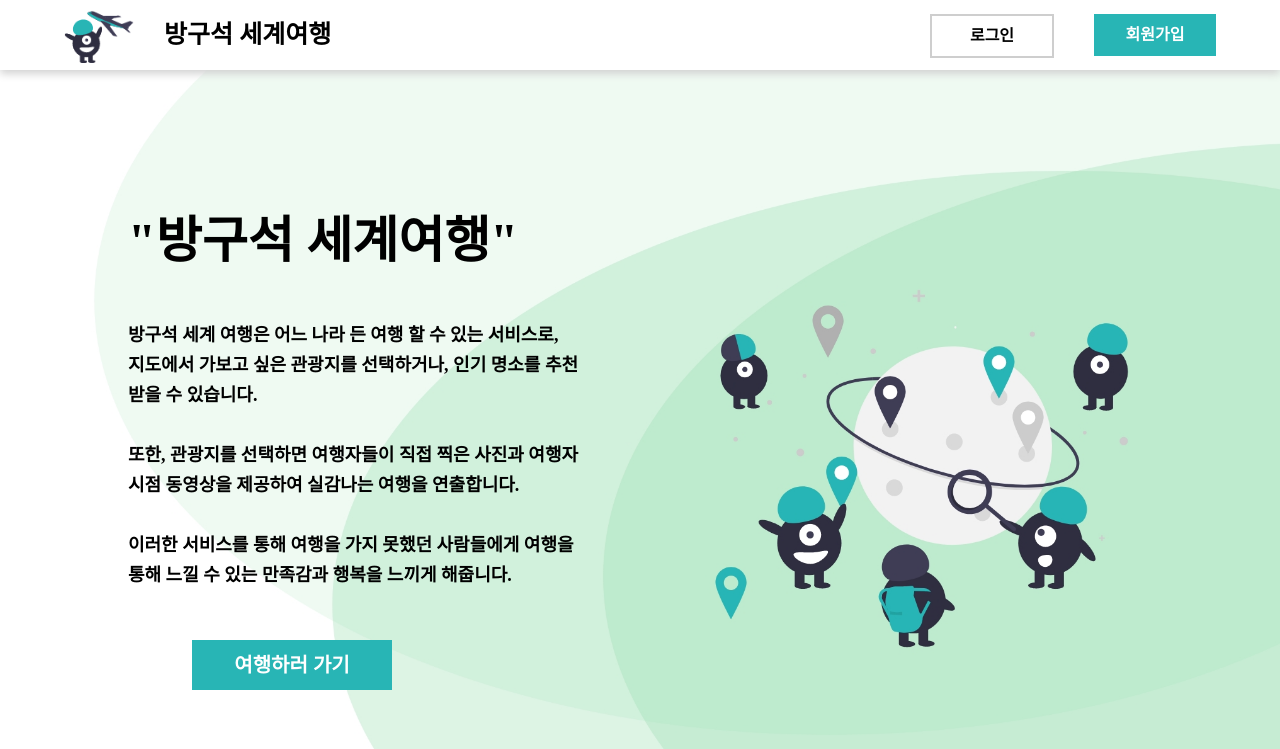
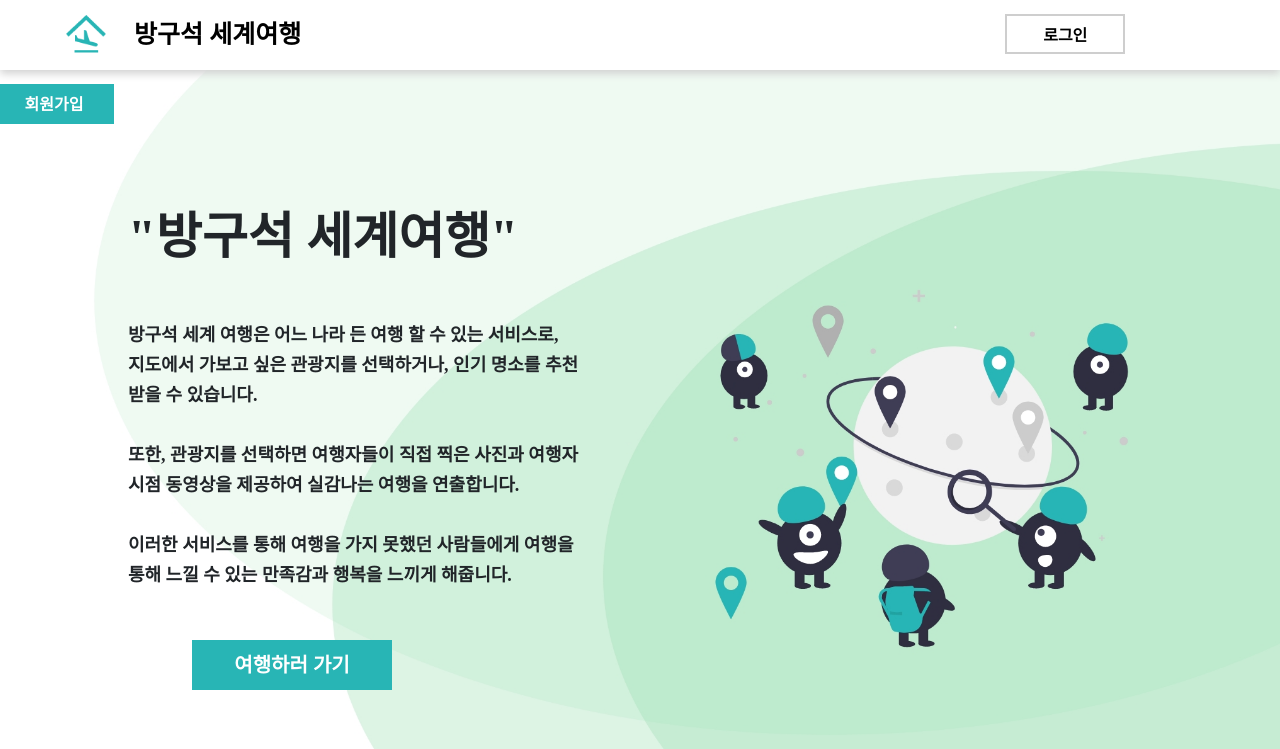
Before and after one commit to Trovider/online_travel, a Django app: page / in a window 1280 px wide. Shown: the top 749 px of the page. Run offline with Django 3.2, Linux system fonts and the light colour scheme; some libraries are stand-ins or nearby versions.

Commit message:
로고 변경

```diff
--- a/static/login.css
+++ b/static/login.css
@@ -19,10 +19,10 @@
     position: relative;
     z-index:100;
 }
-.logo{
-    width: 70px;
+.icon{
+    width: 40px;    height: 40px;
+    margin-top: 15px;
     margin-left: 5%;
-    padding-top: 10px;
     box-sizing: border-box;
     float: left;
 }
--- a/static/main.css
+++ b/static/main.css
@@ -21,10 +21,10 @@
 .wrap_mainimg{
     z-index:1;
 }
-.logo{
-    width: 70px;
+.icon{
+    width: 40px;    height: 40px;
+    margin-top: 15px;
     margin-left: 5%;
-    padding-top: 10px;
     box-sizing: border-box;
     float: left;
 }
--- a/static/navbar.css
+++ b/static/navbar.css
@@ -21,10 +21,10 @@
 .wrap_mainimg{
     z-index:1;
 }
-.logo{
-    width: 70px;
+.icon{
+    width: 40px;    height: 40px;
+    margin-top: 15px;
     margin-left: 5%;
-    padding-top: 10px;
     box-sizing: border-box;
     float: left;
 }
--- a/static/signup.css
+++ b/static/signup.css
@@ -19,10 +19,10 @@
     position: relative;
     z-index:100;
 }
-.logo{
-    width: 70px;
+.icon{
+    width: 40px;    height: 40px;
+    margin-top: 15px;
     margin-left: 5%;
-    padding-top: 10px;
     box-sizing: border-box;
     float: left;
 }
--- a/templates/common/login.html
+++ b/templates/common/login.html
@@ -5,6 +5,7 @@
 <html lang="ko">
 <head>
     <meta charset="utf-8">
+    <link rel="stylesheet" href="https://maxcdn.bootstrapcdn.com/bootstrap/4.0.0/css/bootstrap.min.css" integrity="sha384-Gn5384xqQ1aoWXA+058RXPxPg6fy4IWvTNh0E263XmFcJlSAwiGgFAW/dAiS6JXm" crossorigin="anonymous">
     <link rel="stylesheet" type="text/css" href="{% static 'login.css' %}">
     <title>방구석 세계여행</title>
 </head>
@@ -12,13 +13,14 @@
 <form method="post" class="post-form" action="{% url 'common:login' %}">
     {% csrf_token %}
     <div class="nav">
-        <a href="{% url 'main' %}"><img class="logo" src="{% static 'img/main_logo.png' %}" alt="My Image"></a>
+        <a href="{% url 'online_travel:index' %}" style="margin-left: 5%;"><img class="icon" src="{% static 'img/main_icon.png' %}" alt="My Image"></a>
         <div class="title"><a href="{% url 'main' %}">방구석 세계여행</a></div>
     </div>
 
     <div class="wrap_login">
         <div class="little_wrap">
             <div class="font_login"><div class="color">Login to your account</div><div>and get connected!</div></div>
+            <center>
             <div class="form-group">
                 <input  type="text" class="form-control" name="username" id="username" placeholder="ID"
                         value="{{ form.username.value|default_if_none:'' }}">
@@ -26,7 +28,7 @@
             <div class="form-group">
                 <input type="password" class="form-control" name="password" id="password" placeholder="PASSWORD"
                        value="{{ form.password.value|default_if_none:'' }}">
-            </div>
+            </div></center>
             <br>
             {% include "form_errors.html" %}
             <br>
--- a/templates/common/signup.html
+++ b/templates/common/signup.html
@@ -5,13 +5,14 @@
 <html lang="ko">
 <head>
     <meta charset="utf-8">
+    <link rel="stylesheet" href="https://maxcdn.bootstrapcdn.com/bootstrap/4.0.0/css/bootstrap.min.css" integrity="sha384-Gn5384xqQ1aoWXA+058RXPxPg6fy4IWvTNh0E263XmFcJlSAwiGgFAW/dAiS6JXm" crossorigin="anonymous">
     <link rel="stylesheet" type="text/css" href="{% static 'signup.css' %}">
     <title>방구석 세계여행</title>
 </head>
 <body>
 {% csrf_token %}
 <div class="nav">
-    <a href="{% url 'main' %}"><img class="logo" src="{% static 'img/main_logo.png' %}" alt="My Image"></a>
+    <a href="{% url 'online_travel:index' %}" style="margin-left: 5%;"><img class="icon" src="{% static 'img/main_icon.png' %}" alt="My Image"></a>
     <div class="title"><a href="{% url 'main' %}">방구석 세계여행</a></div>
 </div>
 <div class="wrap_login">
--- a/templates/main.html
+++ b/templates/main.html
@@ -5,15 +5,16 @@
 <html lang="ko">
 <head>
     <meta charset="utf-8">
+    <title>방구석 세계여행</title>
+    <link rel="stylesheet" href="https://maxcdn.bootstrapcdn.com/bootstrap/4.0.0/css/bootstrap.min.css" integrity="sha384-Gn5384xqQ1aoWXA+058RXPxPg6fy4IWvTNh0E263XmFcJlSAwiGgFAW/dAiS6JXm" crossorigin="anonymous">
     <link rel="stylesheet" type="text/css" href="{% static 'main.css' %}">
-    <title>방구석 세계여행</title>
 </head>
 <body>
 <div class="nav">
-    <a href="{% url 'main' %}"><img class="logo" src="{% static 'img/main_logo.png' %}" alt="My Image"></a>
-    <div class="title"><a href="{% url 'main' %}">방구석 세계여행</a></div>
-    <a style="color:white" href="{% url 'common:signup' %}"> <div class="signup_btn">회원가입</div></a>
-    <a href="{% url 'common:login' %}"><div class="login_btn">로그인</div></a>
+    <a href="{% url 'online_travel:index' %}" style="margin-left: 5%;"><img class="icon" src="{% static 'img/main_icon.png' %}" alt="My Image"></a>
+    <div class="title"><a href="{% url 'online_travel:index' %}">방구석 세계여행</a></div>
+    <a style="margin-left: 55%;" href="{% url 'common:login' %}"><div class="login_btn">로그인</div></a>
+    <a style="color:white;" href="{% url 'common:signup' %}"> <div class="signup_btn">회원가입</div></a>
 </div>
 <div class="wrap_mainimg">
     <img class="mainimg" src="{% static 'img/main_img.jpg' %}" alt="My Image">
--- a/templates/navbar.html
+++ b/templates/navbar.html
@@ -10,7 +10,7 @@
 </head>
 <body>
 <div class="nav">
-    <a href="{% url 'online_travel:index' %}" style="margin-left: 5%;"><img class="logo" src="{% static 'img/main_logo.png' %}" alt="My Image"></a>
+    <a href="{% url 'online_travel:index' %}" style="margin-left: 5%;"><img class="icon" src="{% static 'img/main_icon.png' %}" alt="My Image"></a>
     <div class="title"><a href="{% url 'online_travel:index' %}">방구석 세계여행</a></div>
     <div class="menu">
         <ul>
```
Also changed, not shown: db.sqlite3, static/img/main_icon.png (added), static/img/main_logo.png (deleted).
